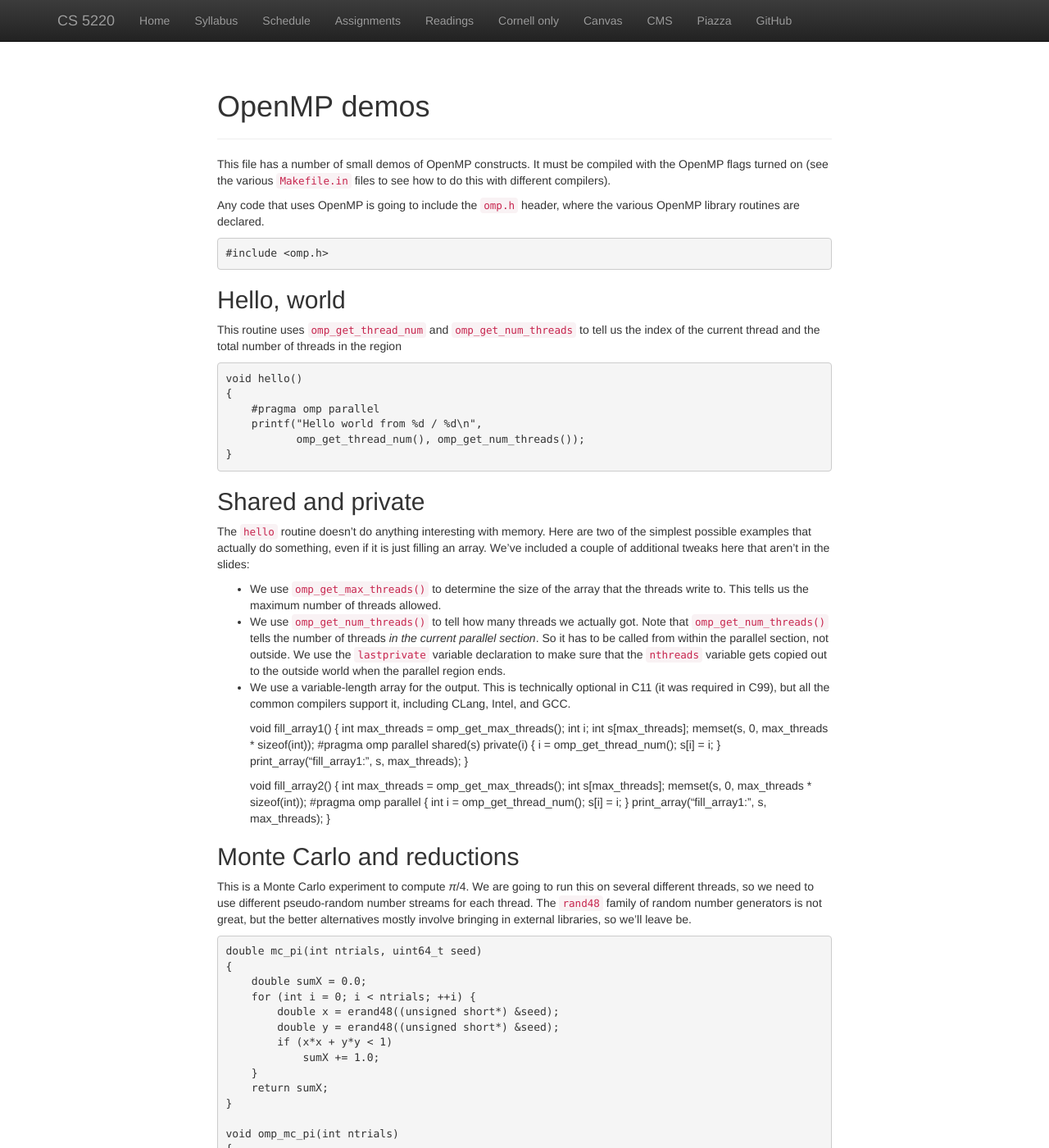
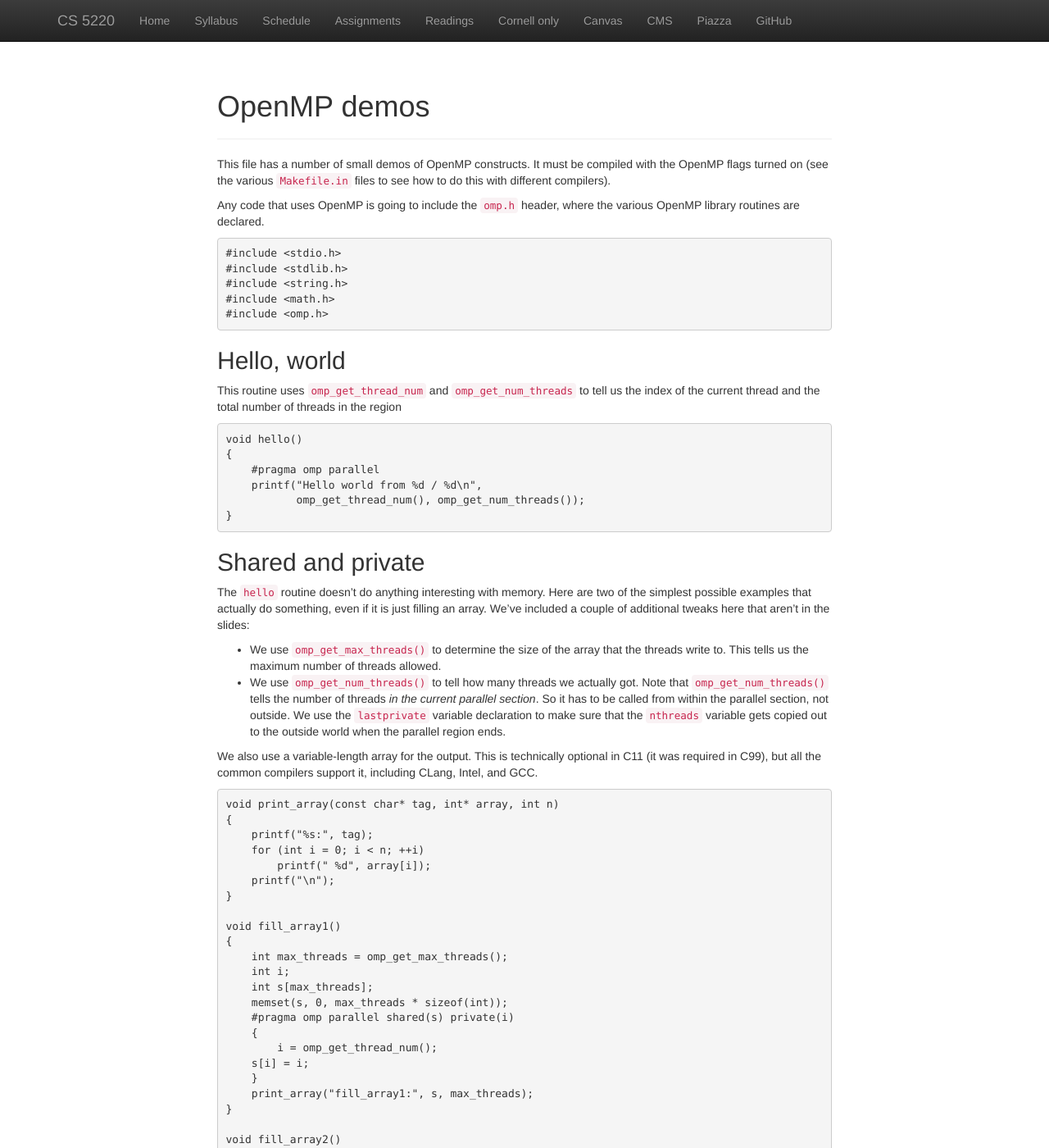
Before and after one commit to cs5220-f20/web, a Jekyll site: the page built from web/lec/2020-10-13-demos.html, in a window 1280 px wide and 1400 px high. Shown: the whole window at 82% size. Built offline with Jekyll 4.4.1, drawn with Linux system fonts in a browser that asks for light colours; nearby versions of some CDN libraries; some of the changed text lies outside the part shown.

Commit message:
Doc updates.

```diff
--- a/web/lec/2020-10-13-demos.html
+++ b/web/lec/2020-10-13-demos.html
@@ -5,7 +5,11 @@ layout:     main
 
 <p>This file has a number of small demos of OpenMP constructs. It must be compiled with the OpenMP flags turned on (see the various <code>Makefile.in</code> files to see how to do this with different compilers).</p>
 <p>Any code that uses OpenMP is going to include the <code>omp.h</code> header, where the various OpenMP library routines are declared.</p>
-<pre><code>#include &lt;omp.h&gt;</code></pre>
+<pre><code>#include &lt;stdio.h&gt;
+#include &lt;stdlib.h&gt;
+#include &lt;string.h&gt;
+#include &lt;math.h&gt;
+#include &lt;omp.h&gt;</code></pre>
 <h2 id="hello-world">Hello, world</h2>
 <p>This routine uses <code>omp_get_thread_num</code> and <code>omp_get_num_threads</code> to tell us the index of the current thread and the total number of threads in the region</p>
 <pre><code>void hello()
@@ -19,10 +23,42 @@ layout:     main
 <ul>
 <li>We use <code>omp_get_max_threads()</code> to determine the size of the array that the threads write to. This tells us the maximum number of threads allowed.</li>
 <li>We use <code>omp_get_num_threads()</code> to tell how many threads we actually got. Note that <code>omp_get_num_threads()</code> tells the number of threads <em>in the current parallel section</em>. So it has to be called from within the parallel section, not outside. We use the <code>lastprivate</code> variable declaration to make sure that the <code>nthreads</code> variable gets copied out to the outside world when the parallel region ends.</li>
-<li><p>We use a variable-length array for the output. This is technically optional in C11 (it was required in C99), but all the common compilers support it, including CLang, Intel, and GCC.</p>
-<p>void fill_array1() { int max_threads = omp_get_max_threads(); int i; int s[max_threads]; memset(s, 0, max_threads * sizeof(int)); #pragma omp parallel shared(s) private(i) { i = omp_get_thread_num(); s[i] = i; } print_array(“fill_array1:”, s, max_threads); }</p>
-<p>void fill_array2() { int max_threads = omp_get_max_threads(); int s[max_threads]; memset(s, 0, max_threads * sizeof(int)); #pragma omp parallel { int i = omp_get_thread_num(); s[i] = i; } print_array(“fill_array1:”, s, max_threads); }</p></li>
 </ul>
+<p>We also use a variable-length array for the output. This is technically optional in C11 (it was required in C99), but all the common compilers support it, including CLang, Intel, and GCC.</p>
+<pre><code>void print_array(const char* tag, int* array, int n)
+{
+    printf(&quot;%s:&quot;, tag);
+    for (int i = 0; i &lt; n; ++i)
+        printf(&quot; %d&quot;, array[i]);
+    printf(&quot;\n&quot;);
+}
+
+void fill_array1()
+{
+    int max_threads = omp_get_max_threads();
+    int i;
+    int s[max_threads];
+    memset(s, 0, max_threads * sizeof(int));
+    #pragma omp parallel shared(s) private(i)
+    {
+        i = omp_get_thread_num();
+    s[i] = i;
+    }
+    print_array(&quot;fill_array1:&quot;, s, max_threads);
+}
+
+void fill_array2()
+{
+    int max_threads = omp_get_max_threads();
+    int s[max_threads];
+    memset(s, 0, max_threads * sizeof(int));
+    #pragma omp parallel
+    {
+        int i = omp_get_thread_num();
+    s[i] = i;
+    }
+    print_array(&quot;fill_array1:&quot;, s, max_threads);
+}</code></pre>
 <h2 id="monte-carlo-and-reductions">Monte Carlo and reductions</h2>
 <p>This is a Monte Carlo experiment to compute <span class="math inline"><em>π</em>/4</span>. We are going to run this on several different threads, so we need to use different pseudo-random number streams for each thread. The <code>rand48</code> family of random number generators is not great, but the better alternatives mostly involve bringing in external libraries, so we’ll leave be.</p>
 <pre><code>double mc_pi(int ntrials, uint64_t seed)
```
